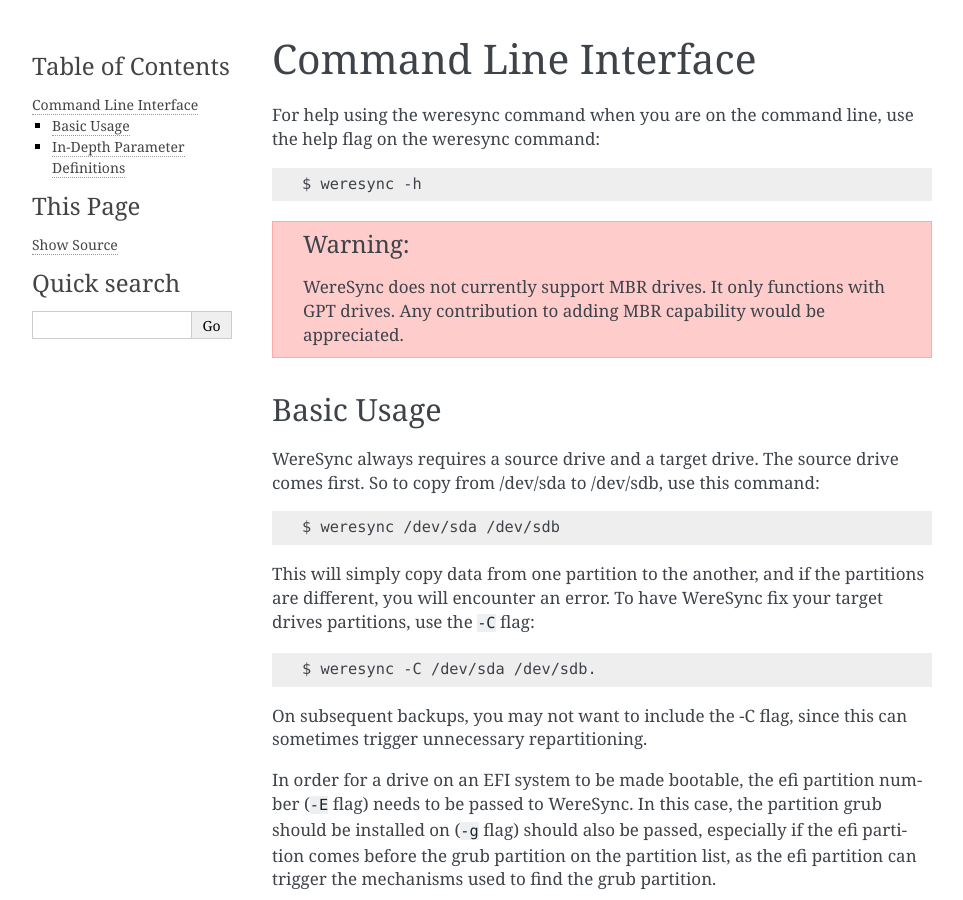
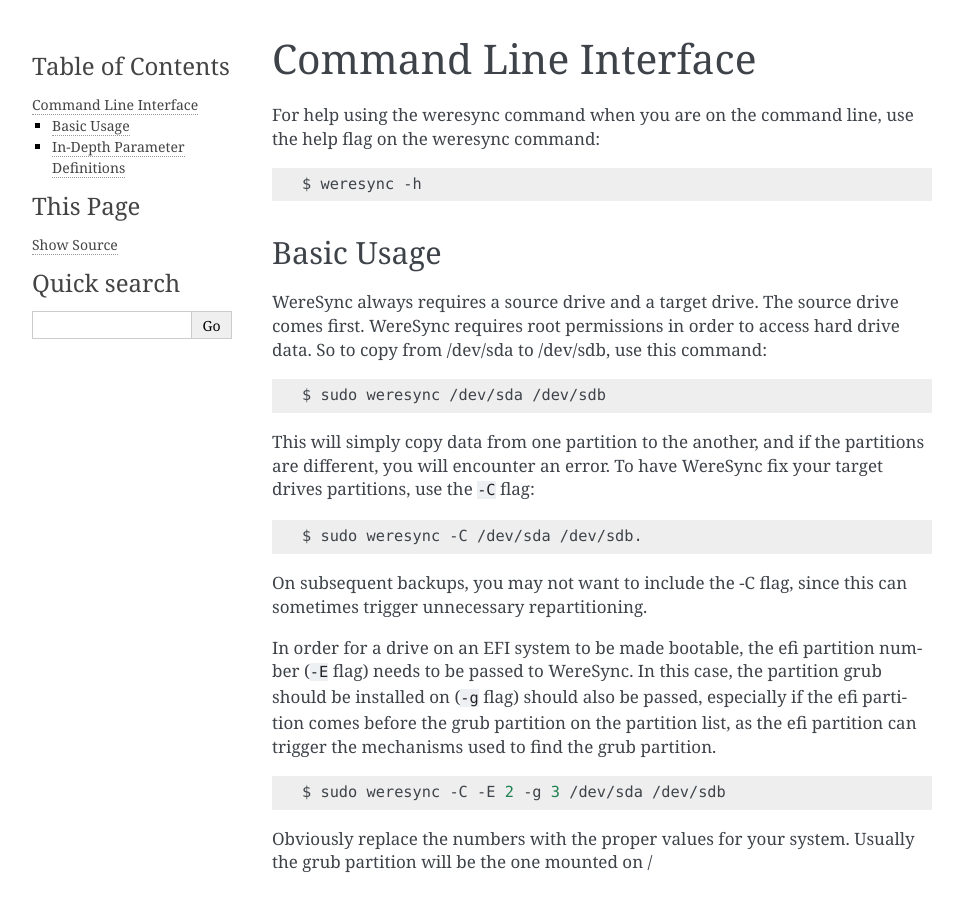
Before and after one commit to DonyorM/weresync, a Sphinx documentation site: the page built from docs/source/weresync.rst, in a window 1280 px wide and 900 px high. Shown: the whole window, without its empty margins (148-1111 px from the left). Built offline with Sphinx 7.4.7, drawn with Linux system fonts in a browser that asks for light colours.

Commit message:
Updates to docs and final fixes for msdos support.

```diff
--- a/docs/source/index.rst
+++ b/docs/source/index.rst
@@ -27,7 +27,7 @@ For help on how the command works, run::
 
 For a basic setup, you could use a version of the following command::
 
-    $ weresync -C --efi-partition <partition_number> /dev/sda /dev/sdb
+    $ sudo weresync -C --efi-partition <partition_number> /dev/sda /dev/sdb
 
 =========
 Contents:
--- a/docs/source/weresync.rst
+++ b/docs/source/weresync.rst
@@ -9,24 +9,19 @@ help flag on the weresync command::
 
     $ weresync -h
 
-.. warning::
-
-    WereSync does not currently support MBR drives. It only functions with GPT
-    drives. Any contribution to adding MBR capability would be appreciated.
-
 Basic Usage
 ===========
 
 WereSync always requires a source drive and a target drive. The source drive comes
-first. So to copy from /dev/sda to /dev/sdb, use this command::
+first. WereSync requires root permissions in order to access hard drive data. So to copy from /dev/sda to /dev/sdb, use this command::
 
-    $ weresync /dev/sda /dev/sdb
+    $ sudo weresync /dev/sda /dev/sdb
 
 This will simply copy data from one partition to the another, and if the partitions
 are different, you will encounter an error. To have WereSync fix your target drives
 partitions, use the ``-C`` flag::
 
-    $ weresync -C /dev/sda /dev/sdb.
+    $ sudo weresync -C /dev/sda /dev/sdb.
 
 On subsequent backups, you may not want to include the -C flag, since this can
 sometimes trigger unnecessary repartitioning.
@@ -39,7 +34,7 @@ partition can trigger the mechanisms used to find the grub partition.
 
 .. code-block:: bash
 
-    $ weresync -C -E 2 -g 3 /dev/sda /dev/sdb
+    $ sudo weresync -C -E 2 -g 3 /dev/sda /dev/sdb
 
 Obviously replace the numbers with the proper values for your system. Usually the
 grub partition will be the one mounted on /
--- a/setup.py
+++ b/setup.py
@@ -9,7 +9,7 @@ def read(fname):
 from setuptools import setup, find_packages
 setup(
     name="WereSync",
-    version="0.1a3",
+    version="0.1",
     package_dir={"" : "src"},
     packages=find_packages("src"),
     install_requires=["parse>=1.6.6"],
@@ -24,5 +24,5 @@ setup(
     description="Incrementally clones Linux drives",
     long_description=read("README.rst"),
     license="Apache 2.0",
-    keywords="clone linux backup",
+    keywords="clone, linux, backup, smaller drive",
 )
```
Also changed, not shown: 2 other files.
